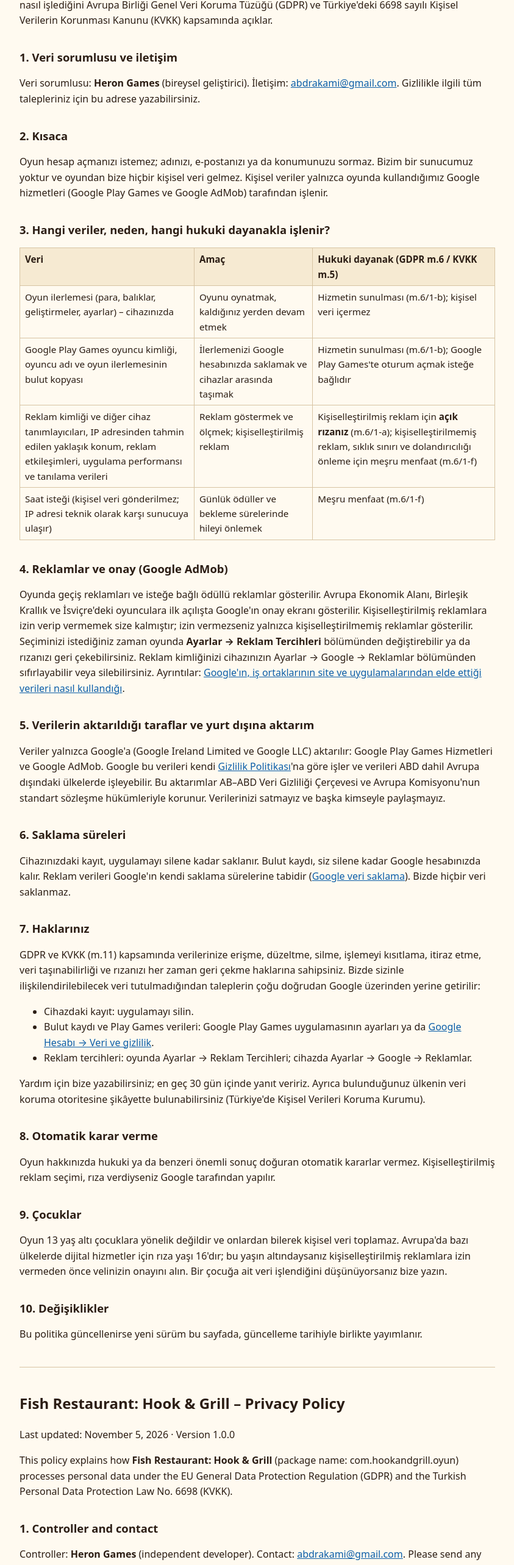
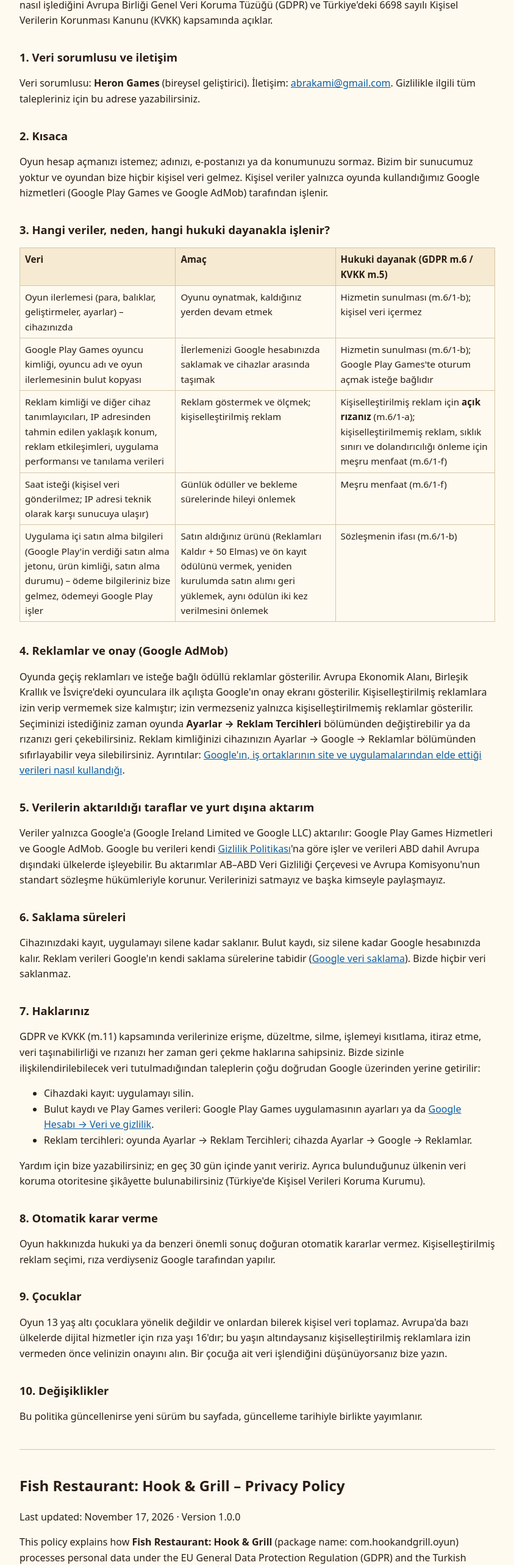
Before and after one commit to hookandgrill/hookandgrill.github.io, a plain HTML site: page gizlilik.html in a window 1280 px wide. Shown: the part 198-2765 px from the top of the page at 61% size, without its empty margins (218-1061 px from the left). Drawn offline with Linux system fonts and the light colour scheme.

Commit message:
Add files via upload

```diff
--- a/gizlilik.html
+++ b/gizlilik.html
@@ -21,11 +21,11 @@
 <!-- ============================================================ TÜRKÇE -->
 <section id="tr">
 <h1>Fish Restaurant: Hook &amp; Grill – Gizlilik Politikası</h1>
-<p>Son güncelleme: 5 Kasım 2026 · Sürüm 1.0.0</p>
+<p>Son güncelleme: 17 Kasım 2026 · Sürüm 1.0.0</p>
 <p>Bu politika, <strong>Fish Restaurant: Hook &amp; Grill</strong> (paket adı: com.hookandgrill.oyun) oyununun kişisel verileri nasıl işlediğini Avrupa Birliği Genel Veri Koruma Tüzüğü (GDPR) ve Türkiye'deki 6698 sayılı Kişisel Verilerin Korunması Kanunu (KVKK) kapsamında açıklar.</p>
 
 <h2>1. Veri sorumlusu ve iletişim</h2>
-<p>Veri sorumlusu: <strong>Heron Games</strong> (bireysel geliştirici). İletişim: <a href="mailto:abdrakami@gmail.com">abdrakami@gmail.com</a>. Gizlilikle ilgili tüm talepleriniz için bu adrese yazabilirsiniz.</p>
+<p>Veri sorumlusu: <strong>Heron Games</strong> (bireysel geliştirici). İletişim: <a href="mailto:abrakami@gmail.com">abrakami@gmail.com</a>. Gizlilikle ilgili tüm talepleriniz için bu adrese yazabilirsiniz.</p>
 
 <h2>2. Kısaca</h2>
 <p>Oyun hesap açmanızı istemez; adınızı, e-postanızı ya da konumunuzu sormaz. Bizim bir sunucumuz yoktur ve oyundan bize hiçbir kişisel veri gelmez. Kişisel veriler yalnızca oyunda kullandığımız Google hizmetleri (Google Play Games ve Google AdMob) tarafından işlenir.</p>
@@ -37,6 +37,7 @@
 <tr><td>Google Play Games oyuncu kimliği, oyuncu adı ve oyun ilerlemesinin bulut kopyası</td><td>İlerlemenizi Google hesabınızda saklamak ve cihazlar arasında taşımak</td><td>Hizmetin sunulması (m.6/1-b); Google Play Games'te oturum açmak isteğe bağlıdır</td></tr>
 <tr><td>Reklam kimliği ve diğer cihaz tanımlayıcıları, IP adresinden tahmin edilen yaklaşık konum, reklam etkileşimleri, uygulama performansı ve tanılama verileri</td><td>Reklam göstermek ve ölçmek; kişiselleştirilmiş reklam</td><td>Kişiselleştirilmiş reklam için <strong>açık rızanız</strong> (m.6/1-a); kişiselleştirilmemiş reklam, sıklık sınırı ve dolandırıcılığı önleme için meşru menfaat (m.6/1-f)</td></tr>
 <tr><td>Saat isteği (kişisel veri gönderilmez; IP adresi teknik olarak karşı sunucuya ulaşır)</td><td>Günlük ödüller ve bekleme sürelerinde hileyi önlemek</td><td>Meşru menfaat (m.6/1-f)</td></tr>
+<tr><td>Uygulama içi satın alma bilgileri (Google Play'in verdiği satın alma jetonu, ürün kimliği, satın alma durumu) – ödeme bilgileriniz bize gelmez, ödemeyi Google Play işler</td><td>Satın aldığınız ürünü (Reklamları Kaldır + 50 Elmas) ve ön kayıt ödülünü vermek, yeniden kurulumda satın alımı geri yüklemek, aynı ödülün iki kez verilmesini önlemek</td><td>Sözleşmenin ifası (m.6/1-b)</td></tr>
 </table>
 
 <h2>4. Reklamlar ve onay (Google AdMob)</h2>
@@ -72,11 +73,11 @@
 <!-- ============================================================ ENGLISH -->
 <section id="en">
 <h1>Fish Restaurant: Hook &amp; Grill – Privacy Policy</h1>
-<p>Last updated: November 5, 2026 · Version 1.0.0</p>
+<p>Last updated: November 17, 2026 · Version 1.0.0</p>
 <p>This policy explains how <strong>Fish Restaurant: Hook &amp; Grill</strong> (package name: com.hookandgrill.oyun) processes personal data under the EU General Data Protection Regulation (GDPR) and the Turkish Personal Data Protection Law No. 6698 (KVKK).</p>
 
 <h2>1. Controller and contact</h2>
-<p>Controller: <strong>Heron Games</strong> (independent developer). Contact: <a href="mailto:abdrakami@gmail.com">abdrakami@gmail.com</a>. Please send any privacy request to this address.</p>
+<p>Controller: <strong>Heron Games</strong> (independent developer). Contact: <a href="mailto:abrakami@gmail.com">abrakami@gmail.com</a>. Please send any privacy request to this address.</p>
 
 <h2>2. In short</h2>
 <p>The game does not ask you to create an account and does not ask for your name, email or location. We do not run any servers and no personal data from the game reaches us. Personal data is processed only by the Google services used in the game (Google Play Games and Google AdMob).</p>
@@ -88,6 +89,7 @@
 <tr><td>Google Play Games player ID, player name and the cloud copy of your progress</td><td>Storing your progress in your Google account and moving it between devices</td><td>Provision of the service (Art. 6(1)(b)); signing in to Google Play Games is optional</td></tr>
 <tr><td>Advertising ID and other device identifiers, approximate location from IP address, ad interactions, app performance and diagnostics</td><td>Showing and measuring ads; personalized ads</td><td>Your <strong>consent</strong> for personalized ads (Art. 6(1)(a)); legitimate interest for non-personalized ads, frequency capping and fraud prevention (Art. 6(1)(f))</td></tr>
 <tr><td>Time request (no personal data is sent; your IP address technically reaches the server)</td><td>Preventing cheating on daily rewards and cooldowns</td><td>Legitimate interest (Art. 6(1)(f))</td></tr>
+<tr><td>In-app purchase information (the purchase token, product ID and purchase state provided by Google Play) – your payment details never reach us; Google Play processes the payment</td><td>Delivering the item you bought (Remove Ads + 50 Diamonds) and the pre-registration reward, restoring purchases after reinstalling, preventing the same reward from being given twice</td><td>Performance of a contract (Art. 6(1)(b))</td></tr>
 </table>
 
 <h2>4. Ads and consent (Google AdMob)</h2>
@@ -123,11 +125,11 @@
 <!-- ============================================================ РУССКИЙ -->
 <section id="ru">
 <h1>Fish Restaurant: Hook &amp; Grill – Политика конфиденциальности</h1>
-<p>Последнее обновление: 5 ноября 2026 г. · Версия 1.0.0</p>
+<p>Последнее обновление: 17 ноября 2026 г. · Версия 1.0.0</p>
 <p>Эта политика объясняет, как игра <strong>Fish Restaurant: Hook &amp; Grill</strong> (имя пакета: com.hookandgrill.oyun) обрабатывает персональные данные в соответствии с Общим регламентом ЕС по защите данных (GDPR) и законом Турции № 6698 о защите персональных данных (KVKK).</p>
 
 <h2>1. Оператор данных и контакты</h2>
-<p>Оператор: <strong>Heron Games</strong> (независимый разработчик). Контакт: <a href="mailto:abdrakami@gmail.com">abdrakami@gmail.com</a>. Все запросы о конфиденциальности направляйте на этот адрес.</p>
+<p>Оператор: <strong>Heron Games</strong> (независимый разработчик). Контакт: <a href="mailto:abrakami@gmail.com">abrakami@gmail.com</a>. Все запросы о конфиденциальности направляйте на этот адрес.</p>
 
 <h2>2. Кратко</h2>
 <p>Игра не требует создавать аккаунт и не запрашивает ваше имя, электронную почту или местоположение. У нас нет серверов, и никакие персональные данные из игры к нам не попадают. Персональные данные обрабатываются только сервисами Google, используемыми в игре (Google Play Игры и Google AdMob).</p>
@@ -139,6 +141,7 @@
 <tr><td>Идентификатор и имя игрока Google Play Игр, облачная копия прогресса</td><td>Хранение прогресса в аккаунте Google и перенос между устройствами</td><td>Предоставление услуги (ст. 6(1)(b)); вход в Google Play Игры необязателен</td></tr>
 <tr><td>Рекламный идентификатор и другие идентификаторы устройства, приблизительное местоположение по IP-адресу, взаимодействие с рекламой, данные о работе приложения и диагностике</td><td>Показ и измерение рекламы; персонализированная реклама</td><td>Ваше <strong>согласие</strong> на персонализированную рекламу (ст. 6(1)(a)); законный интерес для неперсонализированной рекламы, ограничения частоты показов и предотвращения мошенничества (ст. 6(1)(f))</td></tr>
 <tr><td>Запрос времени (персональные данные не передаются; IP-адрес технически доходит до сервера)</td><td>Защита ежедневных наград и таймеров от обмана</td><td>Законный интерес (ст. 6(1)(f))</td></tr>
+<tr><td>Данные о покупках в приложении (токен покупки, идентификатор товара и статус покупки от Google Play) – платёжные данные к нам не попадают, оплату обрабатывает Google Play</td><td>Выдача купленного товара («Убрать рекламу + 50 алмазов») и награды за предрегистрацию, восстановление покупок после переустановки, защита от повторной выдачи награды</td><td>Исполнение договора (ст. 6(1)(b))</td></tr>
 </table>
 
 <h2>4. Реклама и согласие (Google AdMob)</h2>
```
